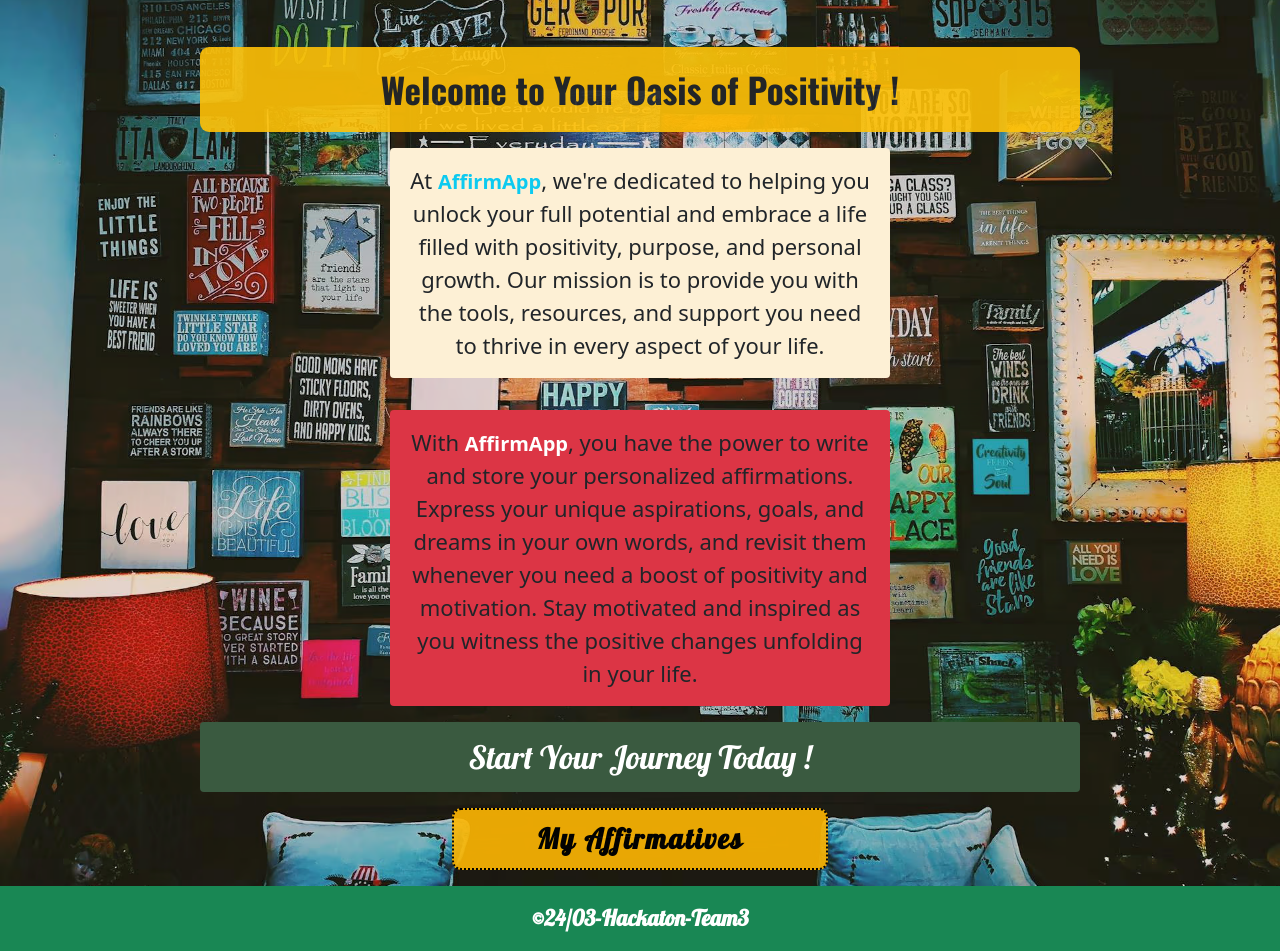
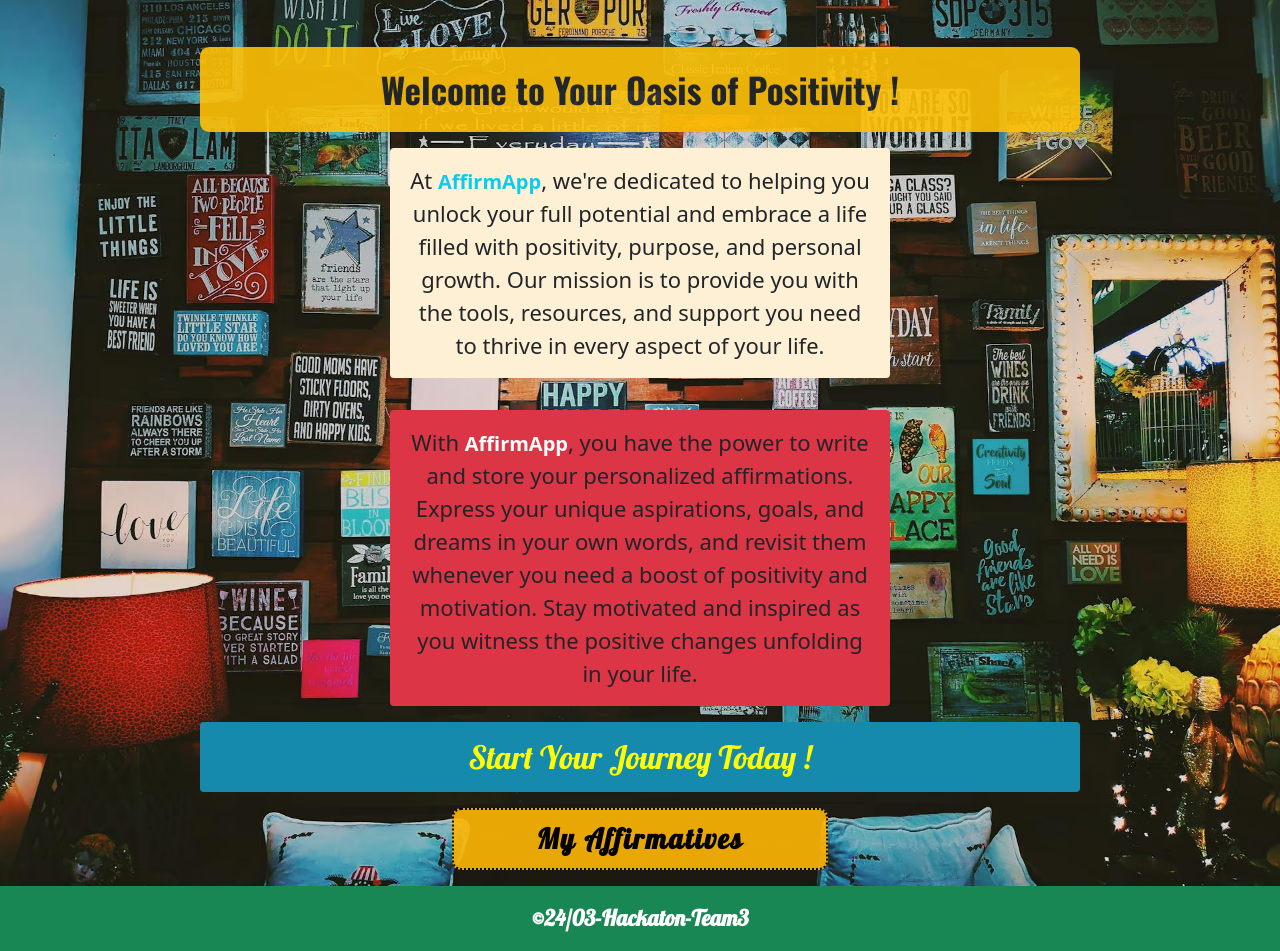
Before and after one commit to jamie33o/world-happiness-hackathon, a Django app: page / in a window 1280 px wide. Shown: the part 84-1035 px from the top of the page. Run offline with Django 3.2, Linux system fonts and the light colour scheme; parts of the project's set-up code (start-up, migrations or seed data) failed here and were passed over; some libraries are stand-ins or nearby versions.

Commit message:
create profile html and add some content

```diff
--- a/home/templates/home/index.html
+++ b/home/templates/home/index.html
@@ -14,7 +14,7 @@
               <p class="text mw-100 mx-auto my-auto bg-danger rounded p-3">With <span class="span-text text-white">AffirmApp</span>, you have the power to write and store your personalized affirmations. Express your unique aspirations, goals, and dreams in your own words, and revisit them whenever you need a boost of positivity and motivation. Stay motivated and inspired as you witness the positive changes unfolding in your life.</p>
           </section>
           <div class="text-center lobster">
-            <h2 class="text-white mt-3 rounded p-3 mx-auto">Start Your Journey Today !</h2>
+            <h2 class="start-journey  mt-3 rounded p-3 mx-auto">Start Your Journey Today !</h2>
             <a href="{% url 'affirmations' %}" class="btn btn-light btn-lg lobster d-block mx-auto mt-3 mb-3" aria-label="my affirmatives">My Affirmatives</a>
             </div>
         </div>
--- /dev/null
+++ b/myprofile/urls.py
@@ -0,0 +1,6 @@
+from django.urls import path
+from .views import profile_page
+
+urlpatterns = [
+    path("myprofile/", profile_page, name='profile'),
+    ]
--- a/static/css/base.css
+++ b/static/css/base.css
@@ -4,6 +4,9 @@
     box-sizing: border-box;
  }
 
+ .profile-container{
+    height:100vh;
+ }
  /* font-family */
  .lobster{
     font-family:'Lobster', cursive;
@@ -174,8 +177,9 @@
 .nav-link:hover{
     color:yellow !important;
 }
-h2{
-    background-color: #3a5a40;
+.start-journey{
+    background-color: #168aad;
+    color:yellow;
 }
 
 /*  styles for bigger screen sizes */
--- a/templates/base.html
+++ b/templates/base.html
@@ -7,6 +7,10 @@
 {% url 'account_logout' as logout_url %}
 
 {% url 'home' as home_url %}
+
+{% url 'profile' as profile_url %}
+
+
 
 <!doctype html>
 <html lang="en">
@@ -61,7 +65,7 @@
 
     <title>{% block extra_title %}{% endblock %}</title>
   </head>
-  <body class="d-flex flex-column justify-content-center  h-100  ">
+  <body class="d-flex flex-column justify-content-center  ">
 
     <header class="container-fluid p-0 ">
       {% block page_header %}
@@ -82,7 +86,7 @@
                 <a class="oswald nav-link text-white {% if request.path == affirmations_url %}active{% endif %}" aria-current="page" href="{% url 'affirmations' %}">My Affirmatives</a>
               </li>
               <li class="nav-item">
-                <a class="nav-link {% if request.path == profile_url %}active{% endif %}" aria-current="page" href="{% url 'profile_page' %}">Profile</a>
+                <a class="oswald nav-link text-white {% if request.path == profile_url %}active{% endif %}" aria-current="page" href="{% url 'profile' %}">Profile</a>
               </li>
 
                  <li class="nav-item">
@@ -134,7 +138,7 @@
     <footer class="text-center" id="help">
       {% block page_footer %}
 
-    <p class="footer-text text-white bg-success  lobster p-3">&copy;24/03-Hackaton-Team3</p>
+    <p class="mt-auto footer-text text-white bg-success  lobster p-3">&copy;24/03-Hackaton-Team3</p>
 
       {% endblock %}
     </footer>
```
Also changed, not shown: myprofile/templates/myprofile/profile.html (+27 -0 lines), myprofile/views.py (+6 -2 lines).
